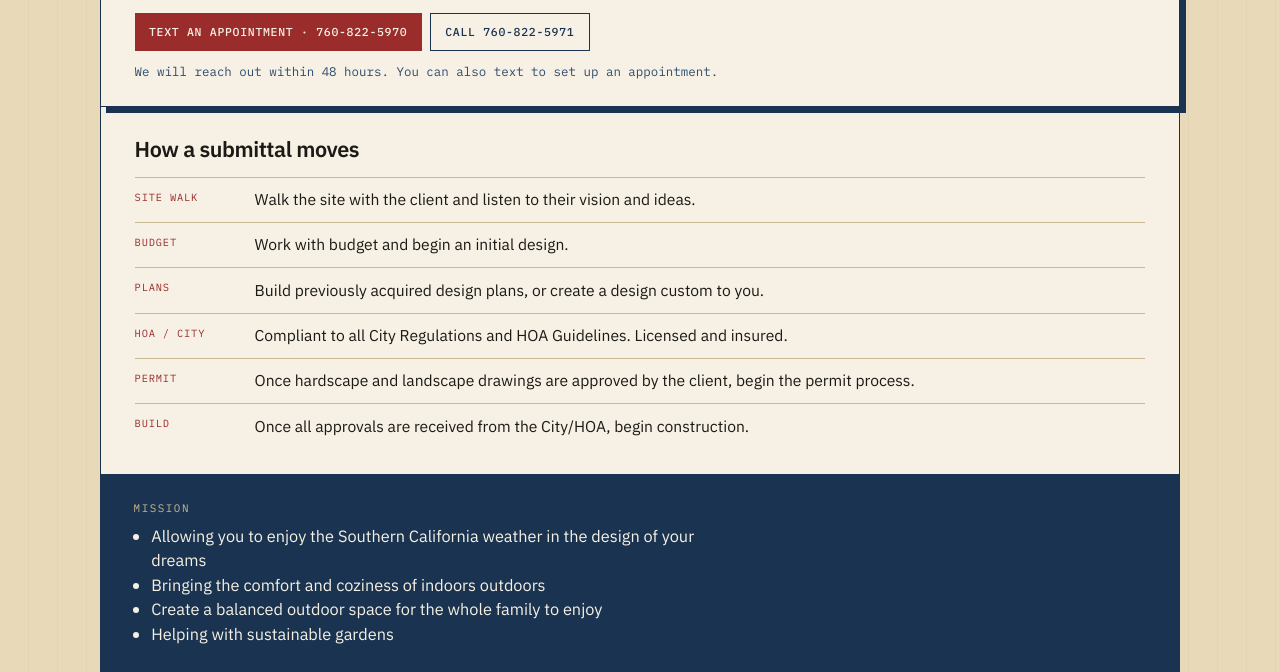
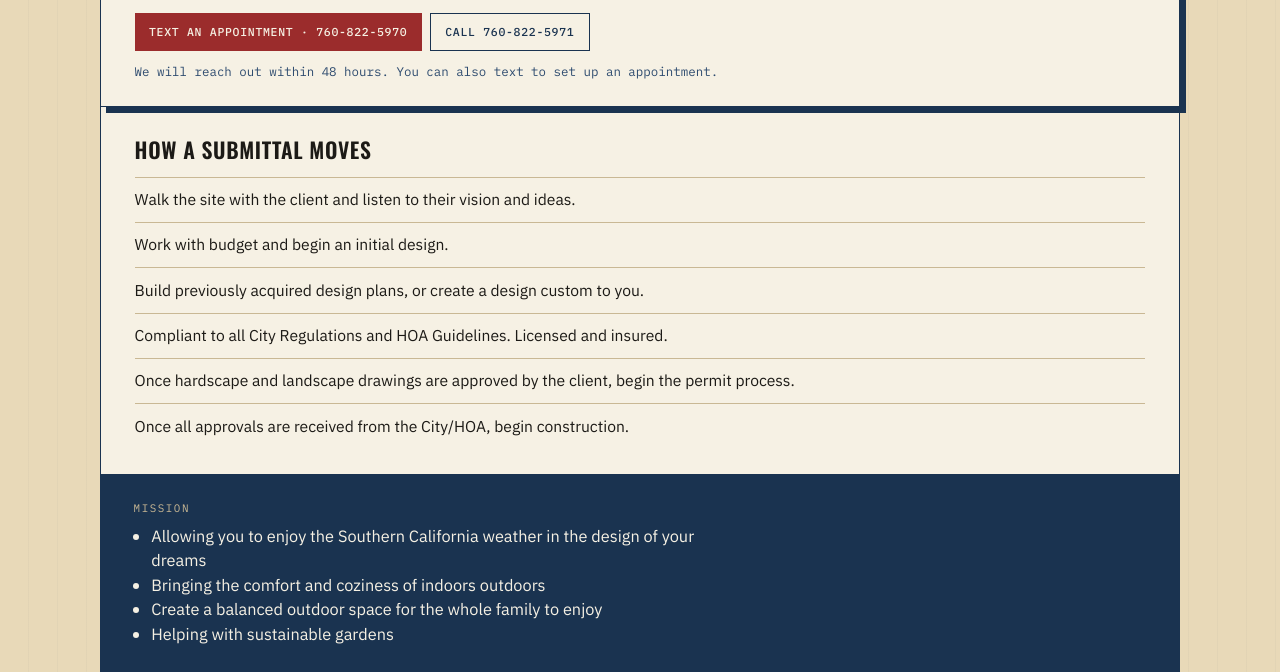
Before and after one commit to nitantbhartia/helcco-landscape-preview, a website: page index.html in a window 1280 px wide. Shown: the part 448-1120 px from the top of the page. Drawn offline with nearby package versions, Linux system fonts and the light colour scheme.

Commit message:
Strip spec-author notes; customer-facing 9-bar copy

```diff
--- a/styles.css
+++ b/styles.css
@@ -27,7 +27,7 @@ body {
   font-size: 1.02rem;
 }
 a { color: inherit; }
-h1, h2 { font-family: "IBM Plex Sans", sans-serif; font-weight: 600; letter-spacing: -0.02em; margin: 0; }
+h1, h2, .wm { font-family: "Oswald", "Arial Narrow", sans-serif; font-weight: 600; letter-spacing: 0.03em; text-transform: uppercase; margin: 0; }
 p { margin: 0; }
 .skip { position: absolute; left: 0.7rem; top: -3rem; background: var(--navy); color: var(--paper); padding: 0.4rem 0.7rem; }
 .skip:focus { top: 0.5rem; }
@@ -109,7 +109,7 @@ nav a:hover { color: var(--paper); }
   align-items: center;
   justify-content: center;
   transform: rotate(-8deg);
-  font-family: "IBM Plex Mono", monospace;
+  font-family: "Oswald", sans-serif;
   letter-spacing: 0.08em;
   background: rgba(246,241,228,0.9);
 }
@@ -160,24 +160,8 @@ h1 { font-size: clamp(1.8rem, 4.5vw, 2.8rem); max-width: 18ch; }
 }
 .route-list li {
   border-top: 1px solid var(--rule);
-  padding: 0.65rem 0 0.65rem 7.5rem;
-  position: relative;
+  padding: 0.65rem 0;
   font-size: 0.98rem;
-}
-.route-list li:nth-child(1)::before { content: "SITE WALK"; }
-.route-list li:nth-child(2)::before { content: "BUDGET"; }
-.route-list li:nth-child(3)::before { content: "PLANS"; }
-.route-list li:nth-child(4)::before { content: "HOA / CITY"; }
-.route-list li:nth-child(5)::before { content: "PERMIT"; }
-.route-list li:nth-child(6)::before { content: "BUILD"; }
-.route-list li::before {
-  position: absolute;
-  left: 0;
-  top: 0.75rem;
-  font-family: "IBM Plex Mono", monospace;
-  font-size: 0.65rem;
-  letter-spacing: 0.08em;
-  color: var(--stamp);
 }
 
 .mission {
@@ -271,5 +255,4 @@ form .btn { justify-self: start; }
   nav { display: none; }
   .staff-grid, .spec, form { grid-template-columns: 1fr; }
   .tm-stamp { position: static; margin: 0 0 0.8rem auto; }
-  .route-list li { padding-left: 0; padding-top: 1.4rem; }
 }
```
